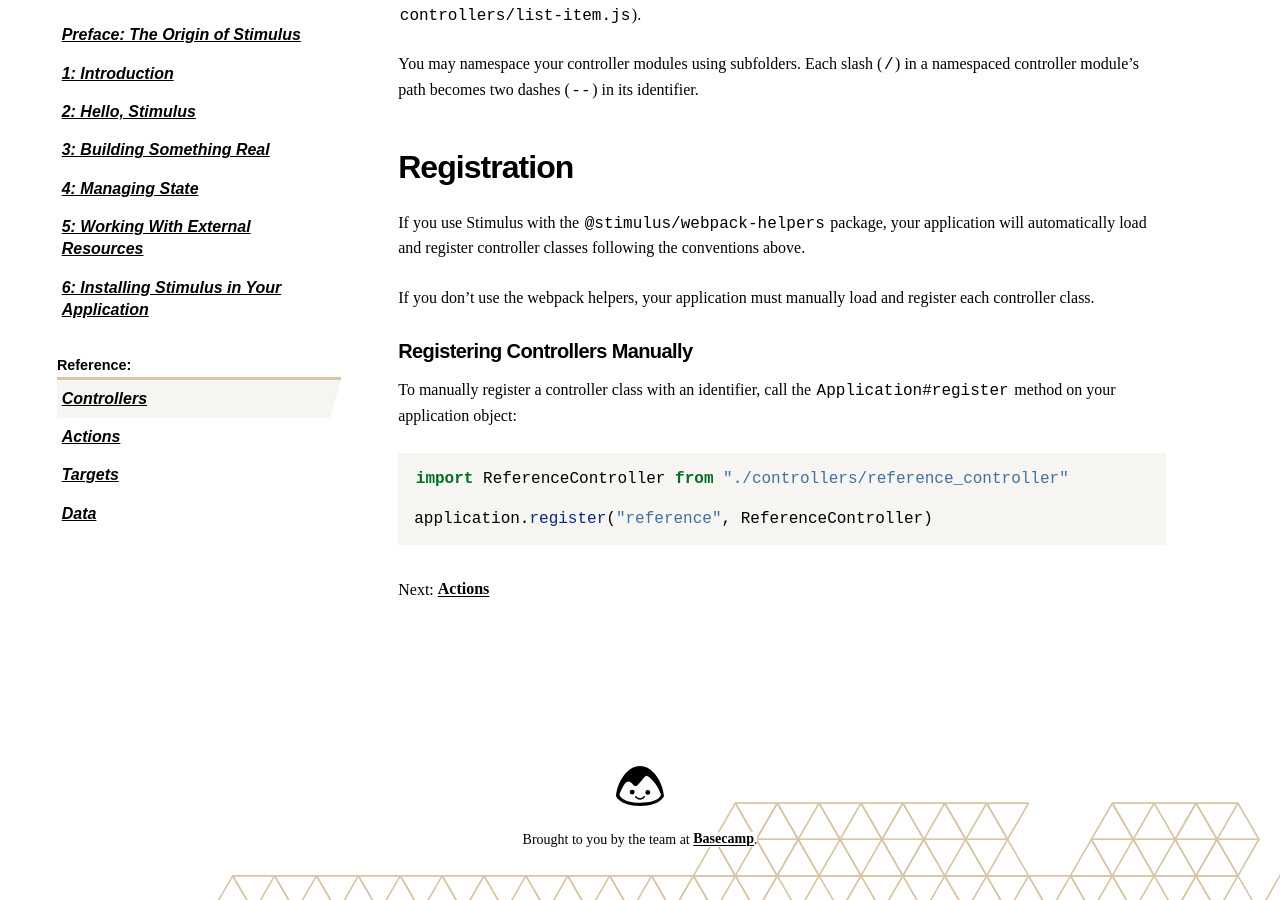
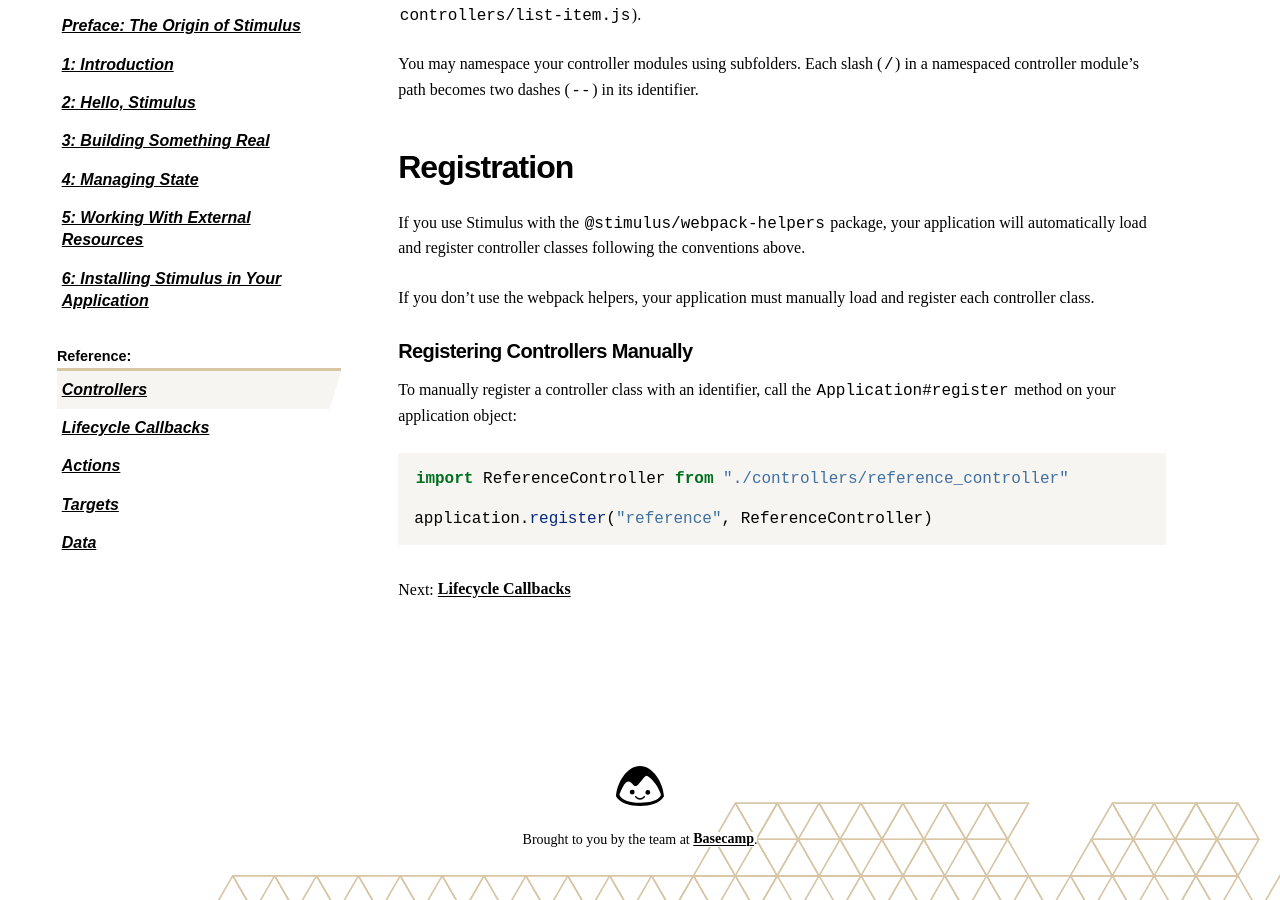
Before and after one commit to hotwired/stimulus-site, a Jekyll site: the page built from handbook/controllers.md, in a window 1280 px wide and 900 px high, scrolled down 2139 px. Built offline with Jekyll 4.4.1, drawn with Linux system fonts in a browser that asks for light colours; some web fonts are replaced; comment, search, counter and statistics services are not loaded; our own code applies the rules of GitHub Pages for plain Markdown files.

Commit message:
Stub Lifecycle Callbacks

```diff
--- /dev/null
+++ b/handbook/lifecycle_callbacks.md
@@ -0,0 +1,7 @@
+---
+permalink: /handbook/lifecycle-callbacks
+nav_group: reference
+nav_order: 01
+---
+
+# Lifecycle Callbacks
```
Also changed, not shown: handbook/controllers.md (+1 -1 lines).
